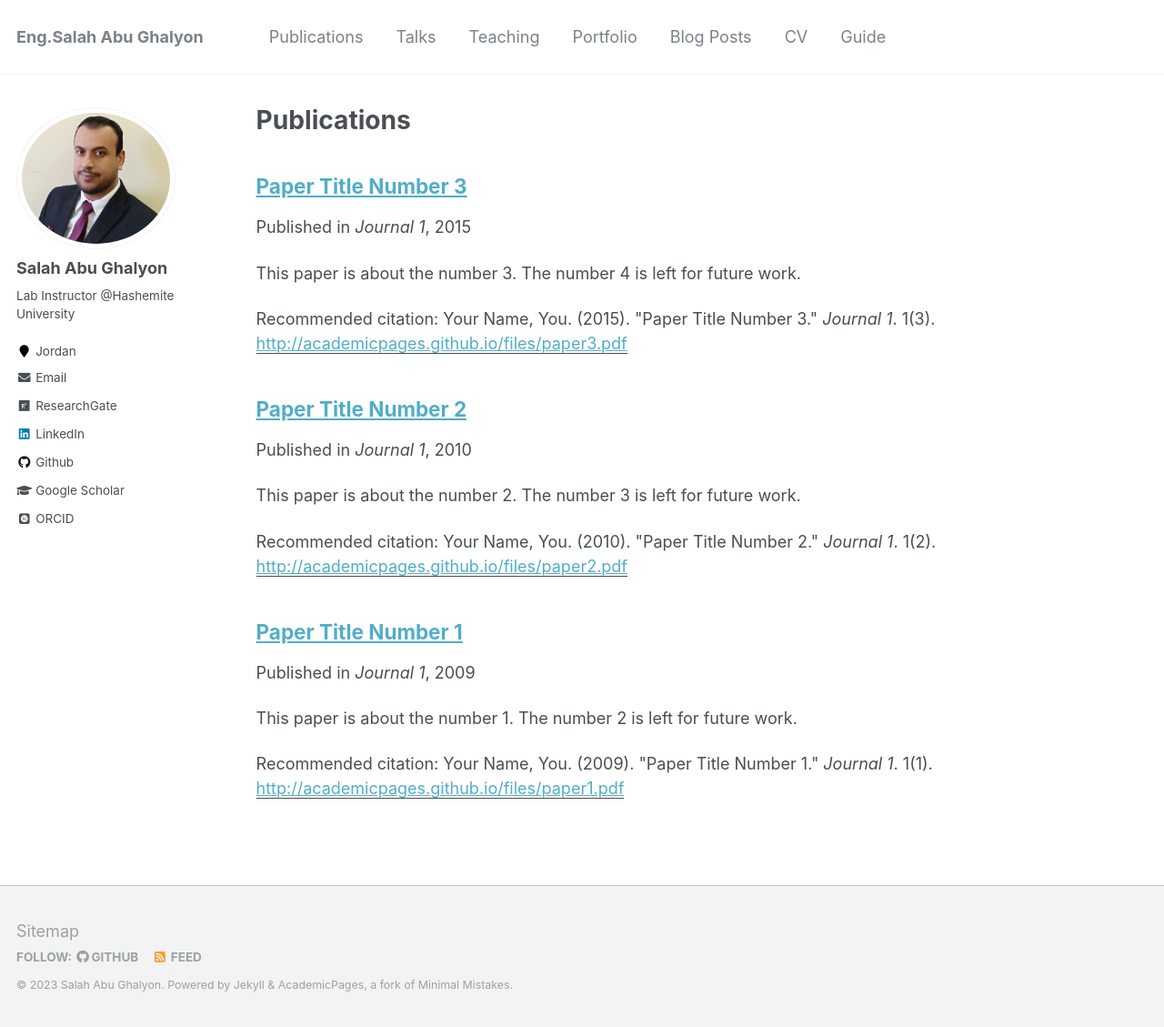
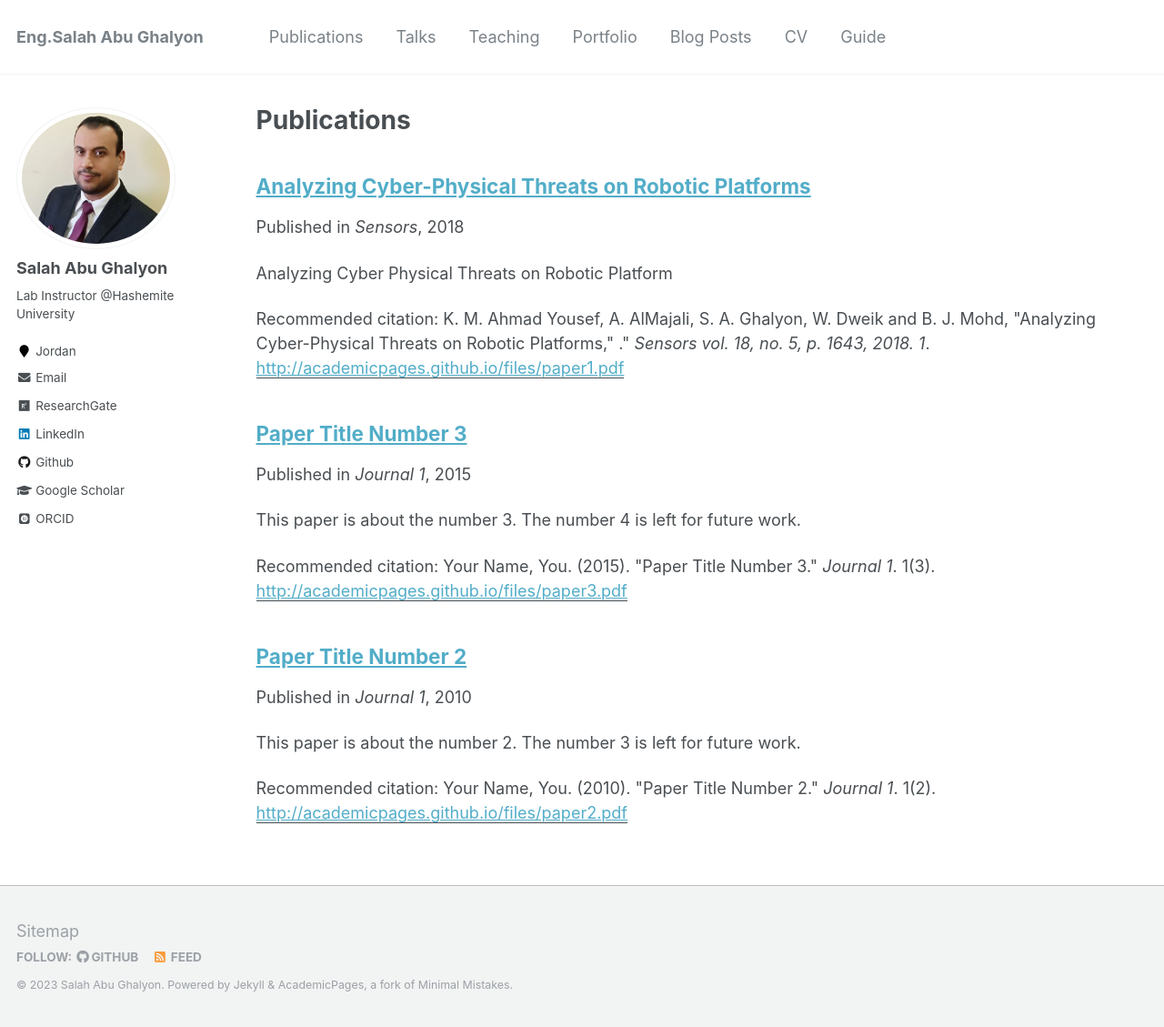
Before and after one commit to salahghalyon/salahghalyon.github.io, a Jekyll site: the page built from _pages/publications.md, in a window 1280 px wide and 1129 px high. Shown: the whole window at 91% size. Built offline with Jekyll 4.4.1, drawn with Linux system fonts in a browser that asks for light colours; some web fonts are replaced.

Commit message:
publication 1 added

```diff
--- a/_publications/2009-10-01-paper-title-number-1.md
+++ /dev/null
@@ -1,15 +0,0 @@
----
-title: "Paper Title Number 1"
-collection: publications
-permalink: /publication/2009-10-01-paper-title-number-1
-excerpt: 'This paper is about the number 1. The number 2 is left for future work.'
-date: 2009-10-01
-venue: 'Journal 1'
-paperurl: 'http://academicpages.github.io/files/paper1.pdf'
-citation: 'Your Name, You. (2009). &quot;Paper Title Number 1.&quot; <i>Journal 1</i>. 1(1).'
----
-This paper is about the number 1. The number 2 is left for future work.
-
-[Download paper here](http://academicpages.github.io/files/paper1.pdf)
-
-Recommended citation: Your Name, You. (2009). "Paper Title Number 1." <i>Journal 1</i>. 1(1).
--- /dev/null
+++ b/_publications/2018-05-21-Analyzing-Cyber-Physical-Threats-on-Robotic-platform.md
@@ -0,0 +1,14 @@
+---
+title: "Analyzing Cyber-Physical Threats on Robotic Platforms"
+collection: publications
+permalink: /publication/2018-05-21-Analyzing-Cyber-Physical-Threats-on-Robotic-platform
+excerpt: 'Analyzing Cyber Physical Threats on Robotic Platform'
+date: 2018-05-21
+venue: 'Sensors'
+paperurl: 'http://academicpages.github.io/files/paper1.pdf'
+citation: 'K. M. Ahmad Yousef, A. AlMajali, S. A. Ghalyon, W. Dweik and B. J. Mohd, "Analyzing Cyber-Physical Threats on Robotic Platforms,"  .&quot; <i>Sensors vol. 18, no. 5, p. 1643, 2018. 1</i>.'
+---
+
+[Download paper here](http://academicpages.github.io/files/paper1.pdf)
+
+Recommended citation: K. M. Ahmad Yousef, A. AlMajali, S. A. Ghalyon, W. Dweik and B. J. Mohd, "Analyzing Cyber-Physical Threats on Robotic Platforms,"  .&quot; <i>Sensors vol. 18, no. 5, p. 1643, 2018. 1</i>.
```
Also changed, not shown: _pages/about.md (+0 -2 lines).
